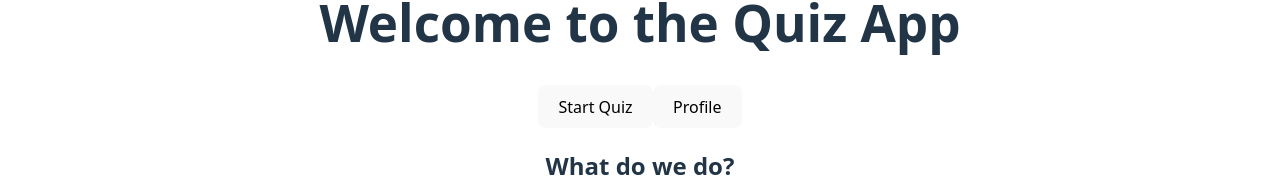
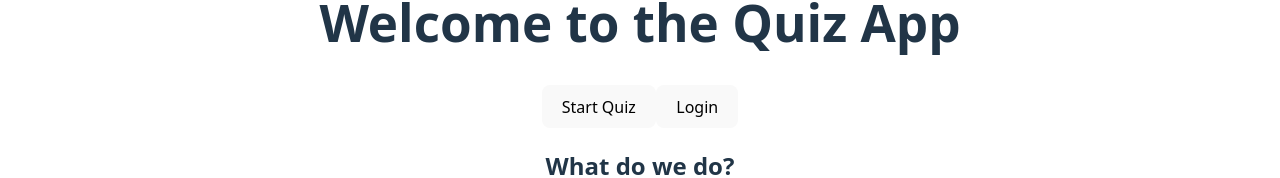
Before and after one commit to Zulu05/CS35L_Proj, a React (Vite) app: page / in a window 1280 px wide. Shown: the part 123-301 px from the top of the page. Built offline with nearby package versions, Linux system fonts and the light colour scheme.

Commit message:
Changed buttons to show properly according to whether user is logged in or not

```diff
--- a/src/components/Pages/homePage.tsx
+++ b/src/components/Pages/homePage.tsx
@@ -94,6 +94,7 @@ function HomePage() {
         </button>
       )}
 
+    {localStorage.getItem("userId") && (
       <button onClick={() => {
         const userId = localStorage.getItem("userId");
         navigate(userId ? '/profile' : '/login');
@@ -101,6 +102,16 @@ function HomePage() {
       >
         Profile
       </button>
+      )}
+
+      {!localStorage.getItem("userId") && (
+        <button onClick={() => {
+          navigate('/login');
+        }}
+        >
+          Login
+        </button>
+      )}
 
       <h2>What do we do?</h2>
       <p>This is a quiz app that lets you take a quiz to match you with a club at UCLA. To see more information about clubs on campus, click the button below</p>
```
